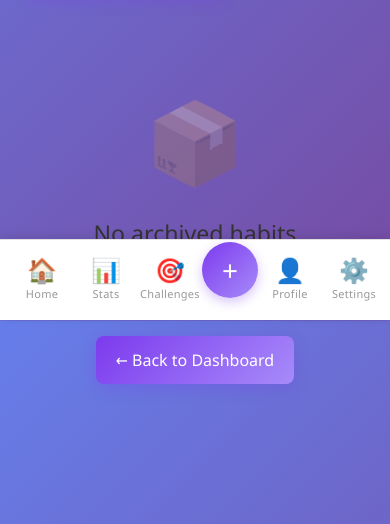
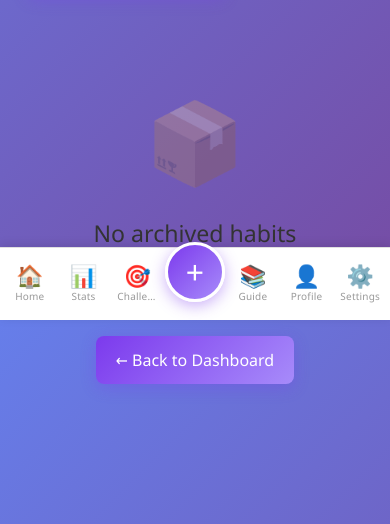
Before and after one commit to pav-vil/habit-tracker-app, a Flask app: page /habits/archived in a window 390 px wide. Shown: the part 524-1048 px from the top of the page. Run offline with Flask 3, Linux system fonts and the light colour scheme; the visitor is signed in with stand-in values (Sample User, id 1); data that the repository does not hold is empty; some libraries are stand-ins or nearby versions.

Commit message:
Improve mobile navigation balance with Guide icon
Redesign mobile bottom navigation for better visual balance:

Layout Changes:
- Add Guide icon (📚) to navigation
- Create balanced 3-1-3 layout (7 items total)
  * Left: Home, Stats, Challenges
  * Center: Add Habit FAB (floating action button)
  * Right: Guide, Profile, Settings
- Keep Add Habit button centered and prominent

Visual Improvements:
- Increase FAB size (56px → 60px) with border
- Enhance FAB shadow and elevation
- Adjust spacing: reduce padding, add 2px gap
- Optimize item sizing: max-width 85px → 70px
- Reduce icon/label sizes for better fit
- Add responsive breakpoint for small screens (<375px)

The navigation now has perfect symmetry with the primary
action (Add Habit) centered and easily accessible.

🤖 Generated with [Claude Code](https://claude.com/claude-code)

Co-Authored-By: Claude Sonnet 4.5 <noreply@anthropic.com>

```diff
--- a/templates/base.html
+++ b/templates/base.html
@@ -727,7 +727,8 @@
             max-width: 600px;
             margin: 0 auto;
             width: 100%;
-            padding: 0 10px;
+            padding: 0 4px;
+            gap: 2px;
         }
 
         .bottom-nav-item {
@@ -738,13 +739,13 @@
             text-decoration: none;
             color: var(--text-muted);
             transition: all 0.2s ease;
-            padding: 10px 12px;
+            padding: 8px 6px;
             border-radius: 12px;
-            min-width: 64px;
+            min-width: 48px;
             min-height: 48px; /* Ensure 44px+ touch target */
             position: relative;
             flex: 1;
-            max-width: 85px;
+            max-width: 70px;
         }
 
         .bottom-nav-item:hover,
@@ -772,17 +773,20 @@
         }
 
         .bottom-nav-icon {
-            font-size: 24px;
-            margin-bottom: 4px;
+            font-size: 22px;
+            margin-bottom: 3px;
             display: block;
             line-height: 1;
         }
 
         .bottom-nav-label {
-            font-size: 11px;
+            font-size: 10px;
             font-weight: 500;
-            letter-spacing: 0.3px;
+            letter-spacing: 0.2px;
             white-space: nowrap;
+            overflow: hidden;
+            text-overflow: ellipsis;
+            max-width: 100%;
         }
 
         /* Add Habit Button - Special Style (Center) */
@@ -790,24 +794,26 @@
             background: linear-gradient(135deg, #7c3aed 0%, #a78bfa 100%);
             color: white;
             border-radius: 50%;
-            width: 56px;
-            height: 56px;
-            min-width: 56px;
-            max-width: 56px;
+            width: 60px;
+            height: 60px;
+            min-width: 60px;
+            max-width: 60px;
             padding: 0;
-            box-shadow: 0 4px 12px rgba(124, 58, 237, 0.3);
-            margin-top: -20px;
+            box-shadow: 0 4px 15px rgba(124, 58, 237, 0.4);
+            margin-top: -24px;
+            border: 3px solid var(--card-bg);
         }
 
         .bottom-nav-item.add-habit:hover {
             background: linear-gradient(135deg, #6d28d9 0%, #9333ea 100%);
             transform: translateY(-4px) scale(1.05);
-            box-shadow: 0 6px 16px rgba(124, 58, 237, 0.4);
+            box-shadow: 0 6px 20px rgba(124, 58, 237, 0.5);
         }
 
         .bottom-nav-item.add-habit .bottom-nav-icon {
-            font-size: 28px;
+            font-size: 32px;
             margin-bottom: 0;
+            font-weight: 300;
         }
 
         .bottom-nav-item.add-habit .bottom-nav-label {
@@ -831,6 +837,35 @@
         .bottom-nav-item:active::after {
             width: 100%;
             height: 100%;
+        }
+
+        /* Adjustments for smaller screens */
+        @media (max-width: 375px) {
+            .bottom-nav-item {
+                padding: 8px 4px;
+                max-width: 60px;
+                min-width: 44px;
+            }
+
+            .bottom-nav-icon {
+                font-size: 20px;
+            }
+
+            .bottom-nav-label {
+                font-size: 9px;
+            }
+
+            .bottom-nav-item.add-habit {
+                width: 56px;
+                height: 56px;
+                min-width: 56px;
+                max-width: 56px;
+                margin-top: -22px;
+            }
+
+            .bottom-nav-item.add-habit .bottom-nav-icon {
+                font-size: 28px;
+            }
         }
 
         /* Safe area for devices with notches */
@@ -1051,6 +1086,11 @@
 
             <a href="{{ url_for('habits.add_habit') }}" class="bottom-nav-item add-habit" aria-label="Add new habit">
                 <span class="bottom-nav-icon" aria-hidden="true">+</span>
+            </a>
+
+            <a href="{{ url_for('habits.habit_guide') }}" class="bottom-nav-item" aria-label="Habit guide">
+                <span class="bottom-nav-icon" aria-hidden="true">📚</span>
+                <span class="bottom-nav-label">Guide</span>
             </a>
 
             <a href="{{ url_for('profile.view') }}" class="bottom-nav-item" aria-label="Your profile">
```
